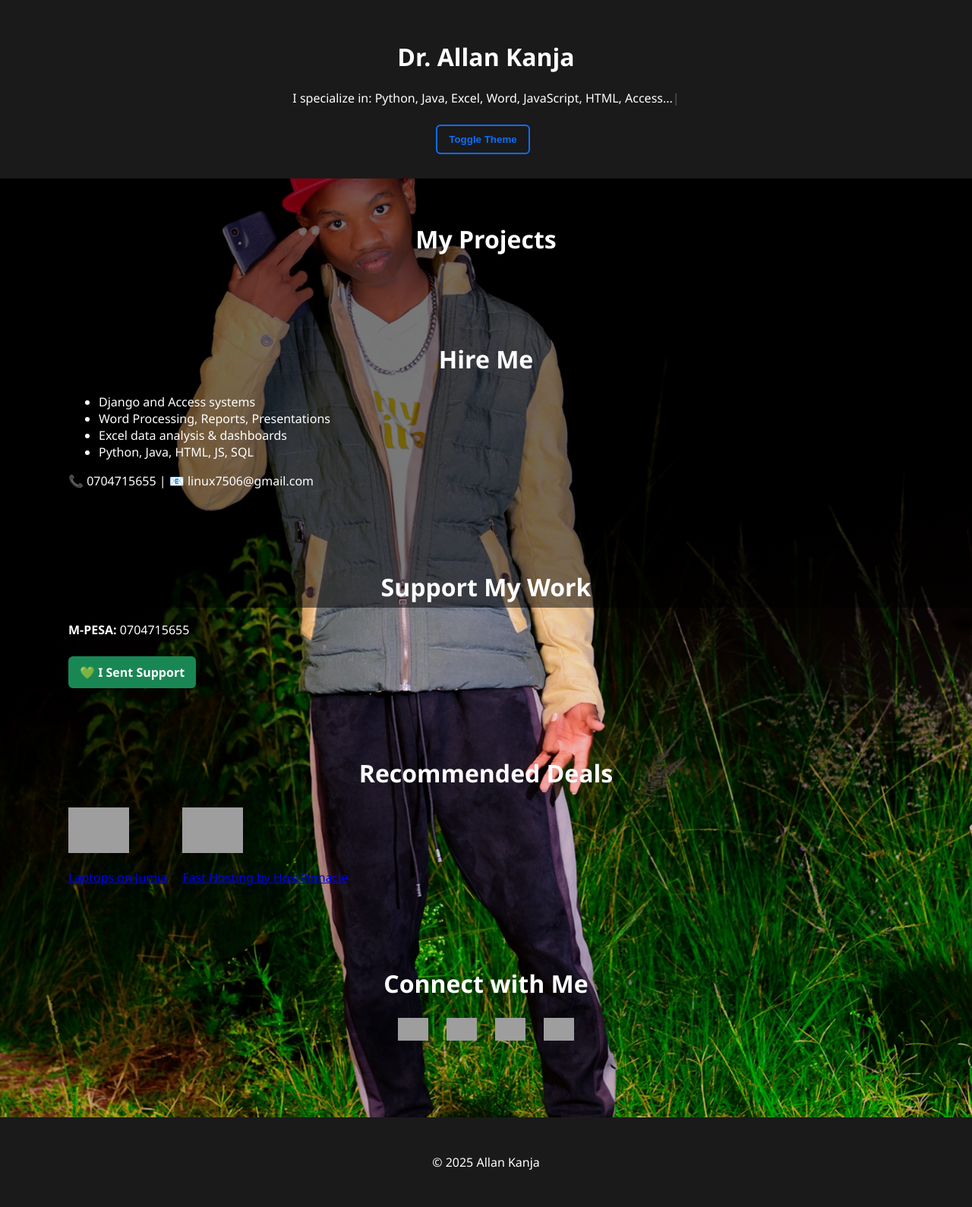
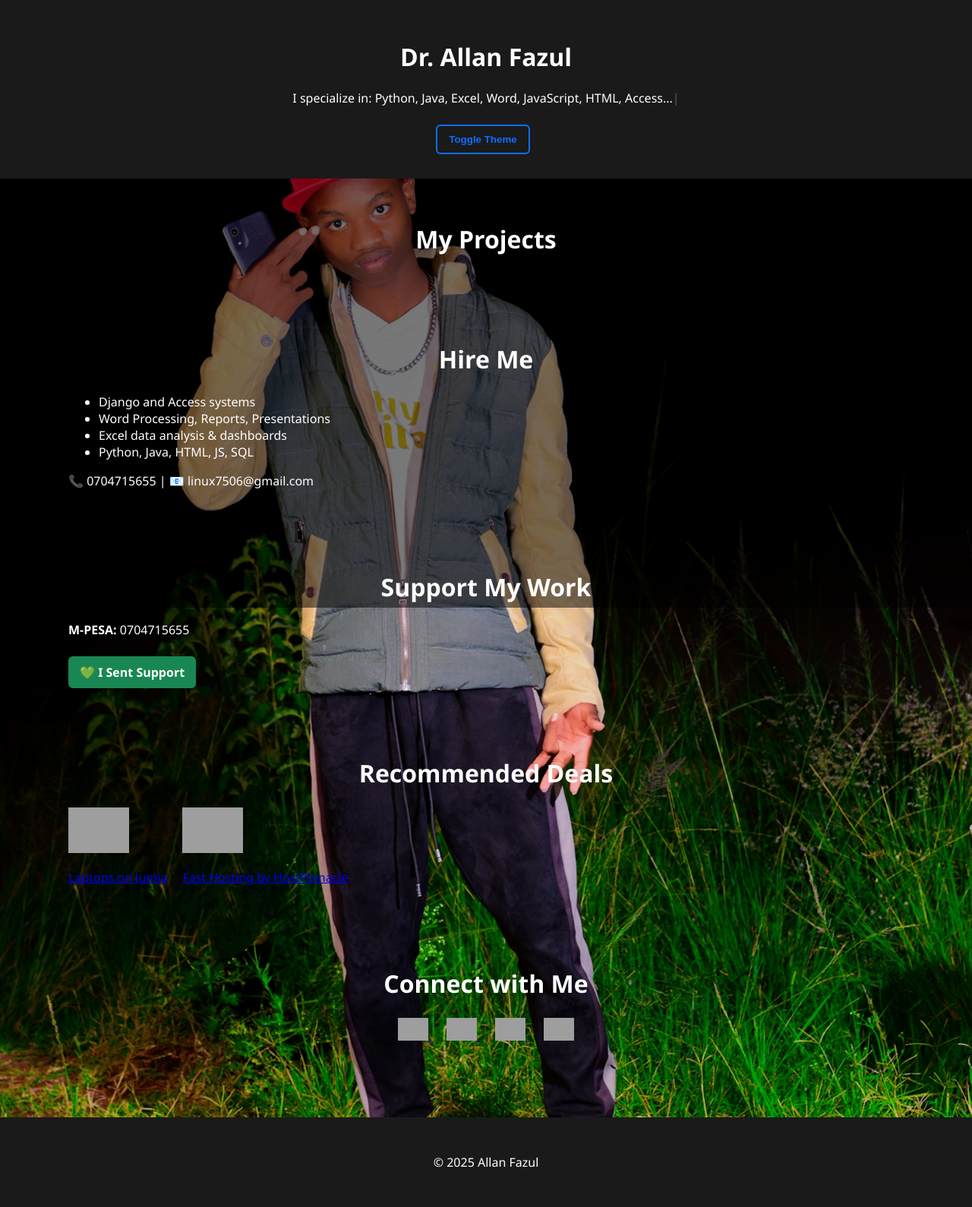
Before and after one commit to Buggy7506/Allan-portfolio, a Django app: page / in a window 1280 px wide. Shown: the whole page at 76% size. Run offline with Django 5.2, Linux system fonts and the light colour scheme; data that the repository does not hold is empty; grey boxes are pictures that could not be loaded.

Commit message:
Update index.html

```diff
--- a/portfolio/templates/portfolio/index.html
+++ b/portfolio/templates/portfolio/index.html
@@ -3,7 +3,7 @@
 {% block content %}
 
 <header>
-  <h1>Dr. Allan Kanja</h1>
+  <h1>Dr. Allan Fazul</h1>
   <p><span id="typed-text"></span><span class="cursor">|</span></p>
   <button onclick="toggleTheme()" class="btn btn-outline-primary">Toggle Theme</button>
 </header><section class="container">
@@ -28,7 +28,7 @@
             🌐 Live Demo
           </a>
         {% endif %}
-        <a href="/media/Allan Ndung'u Kanja.pdf" download class="btn btn-secondary">
+        <a href="/media/Allan Fazul.pdf" download class="btn btn-secondary">
           📄 Download My CV
         </a>
       </div>
@@ -83,6 +83,6 @@
     </a>
   </div>
 </section><footer>
-  <p>&copy; 2025 Allan Kanja</p>
+  <p>&copy; 2025 Allan Fazul</p>
 </footer>
 {% endblock %}
```
